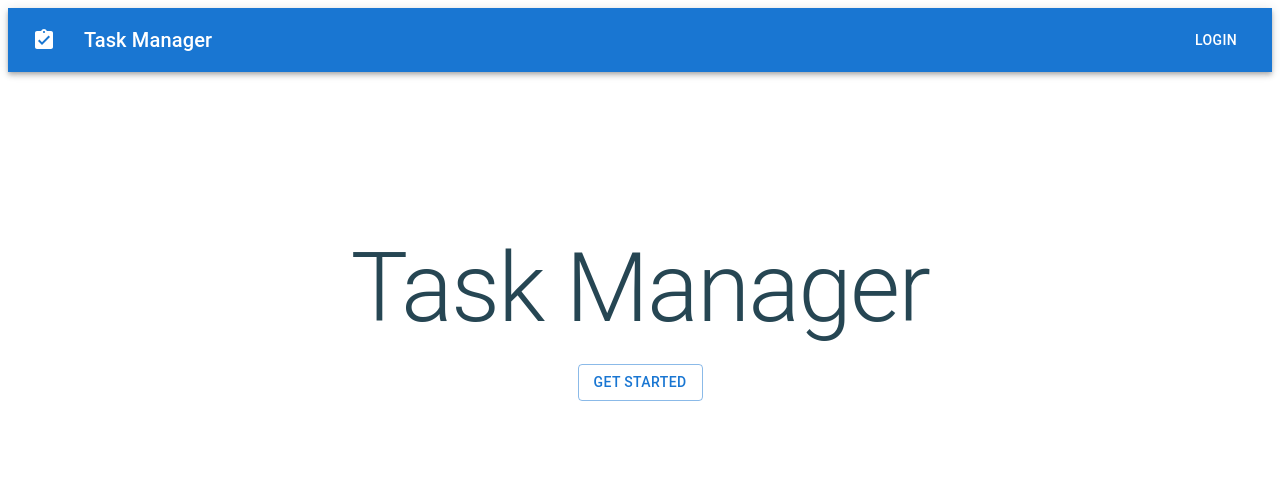
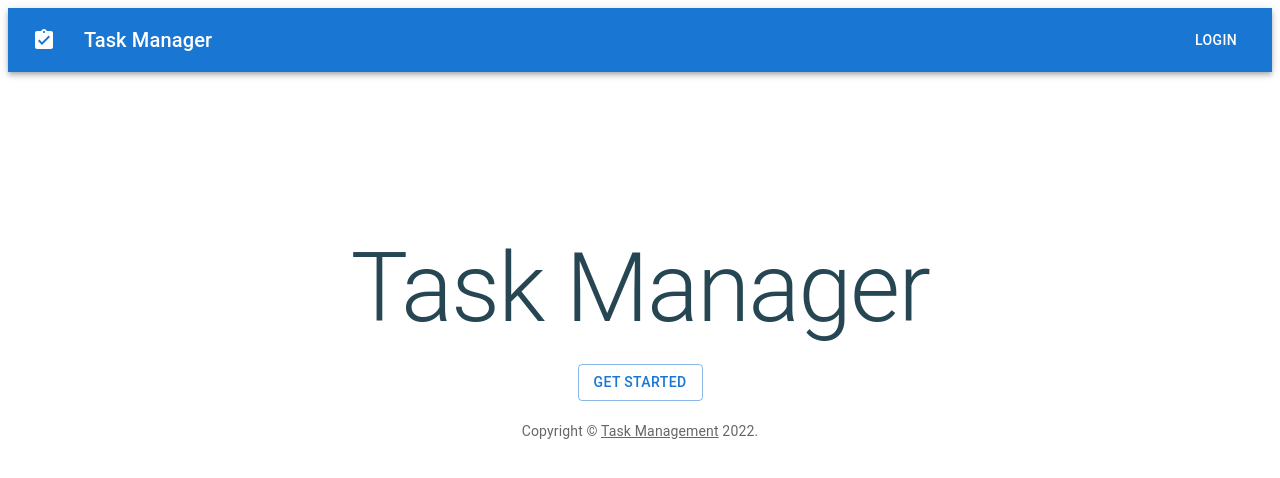
Before and after one commit to ShanuDey/task-management-ui, a React (Create React App) app: page / in a window 1280 px wide. Shown: the top 478 px of the page. Built offline with nearby package versions, Linux system fonts and the light colour scheme.

Commit message:
update layout
Signed-off-by: ShanuDey <sd4shanudey@gmail.com>

```diff
--- a/src/component/Layout.jsx
+++ b/src/component/Layout.jsx
@@ -1,12 +1,19 @@
 import React from "react";
 import Header from "./Header";
+import { createTheme, ThemeProvider } from "@mui/material/styles";
+import Footer from "./Footer";
+
+const theme = createTheme();
 
 const Layout = ({ children }) => {
   return (
-    <>
+    <ThemeProvider theme={theme}>
       <Header />
-      {children}
-    </>
+
+        {children}
+
+      <Footer />
+    </ThemeProvider>
   );
 };
 
```
